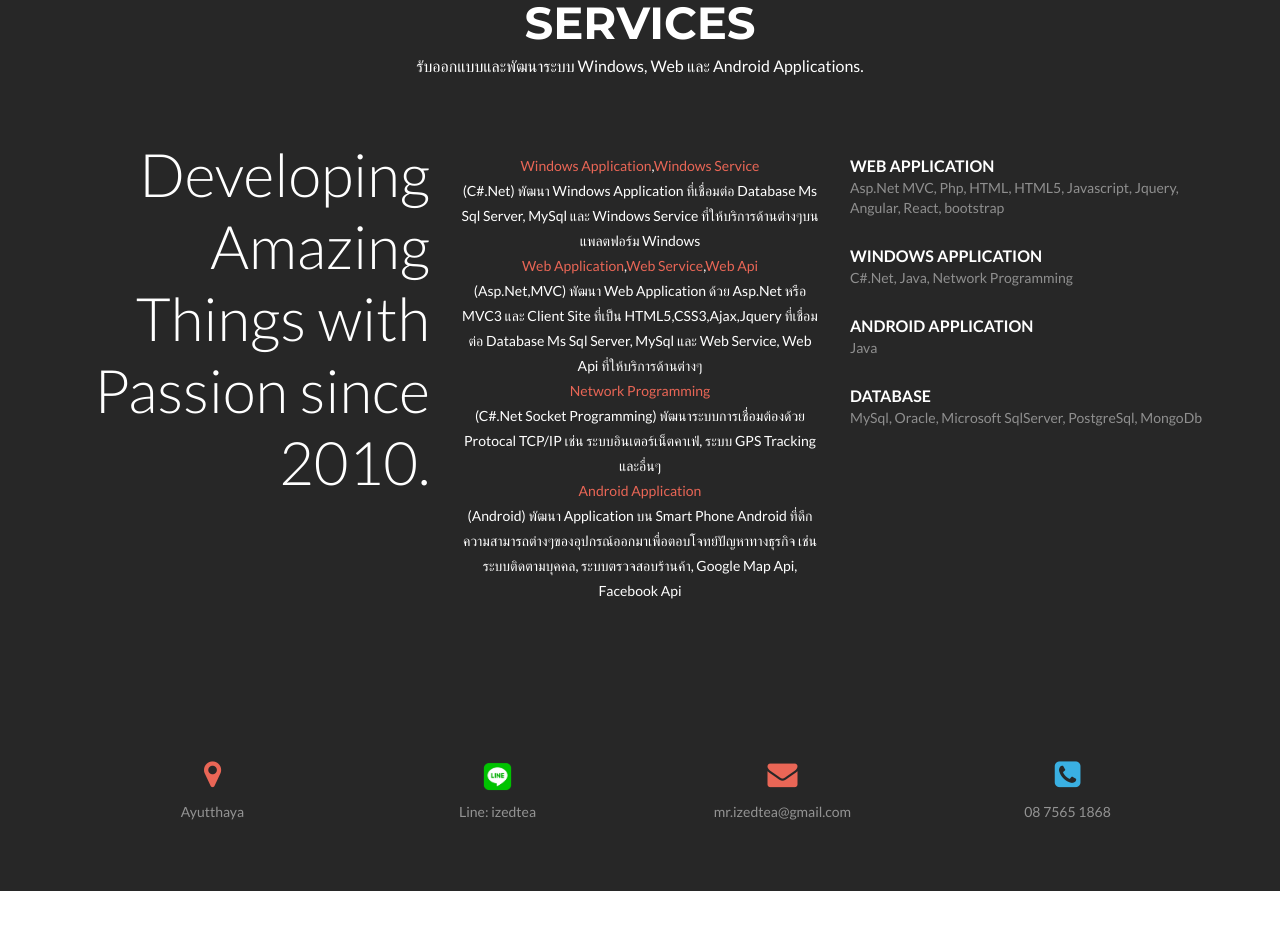
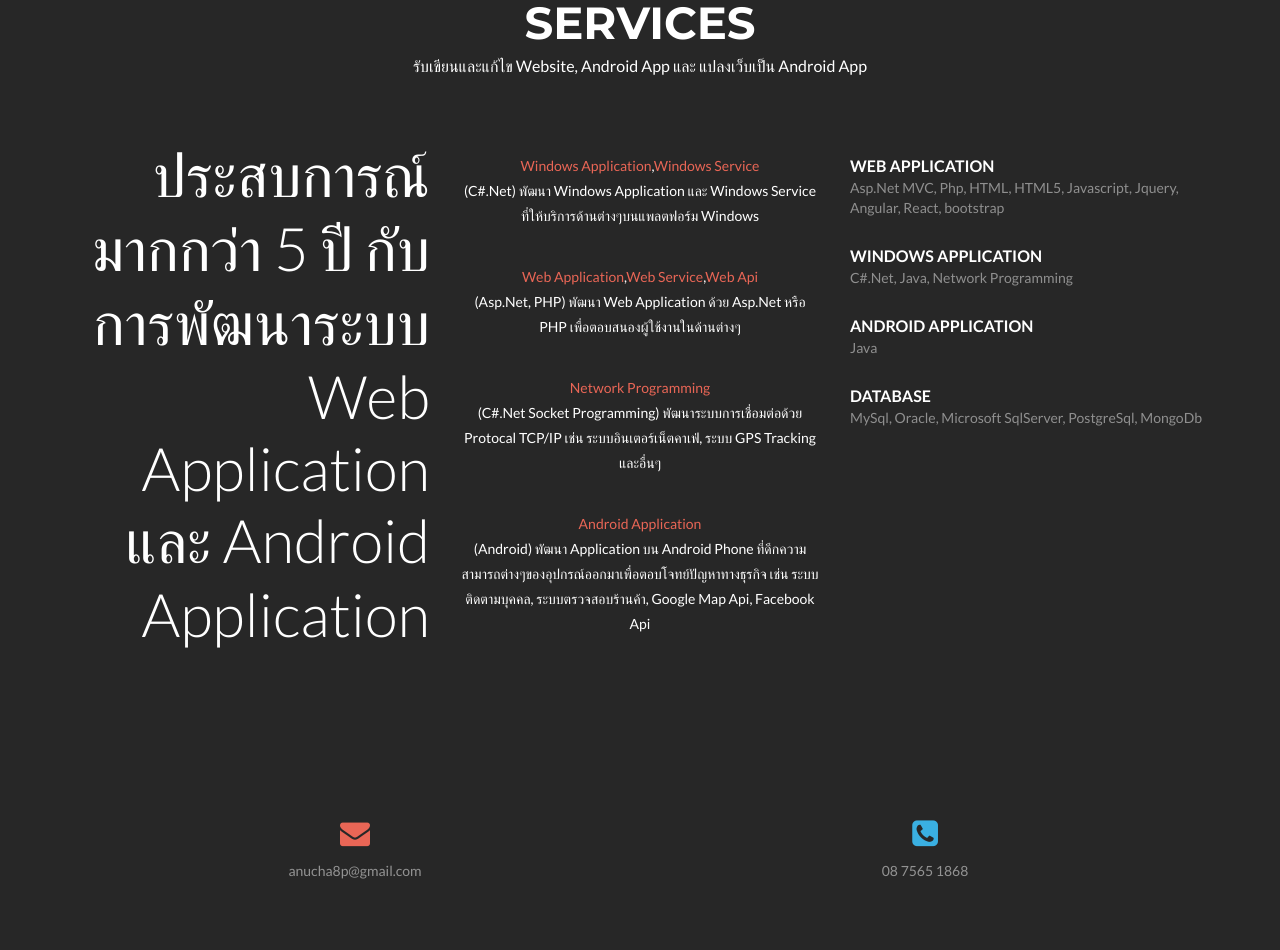
Before and after one commit to Anuchap/anuchap.github.io-, a plain HTML site: page index.html in a window 1280 px wide. Shown: the part 478-1428 px from the top of the page. Before the commit the page ends 1369 px from the top, so only its background shows below. Drawn offline with nearby package versions, Linux system fonts and the light colour scheme.

Commit message:
change content

```diff
--- a/index.html
+++ b/index.html
@@ -6,11 +6,11 @@
     <meta http-equiv="X-UA-Compatible" content="IE=edge">
     <meta name="viewport" content="width=device-width, initial-scale=1">
     <meta name="description" content="Thailand Programmer Freelanc">
-    <meta name="keywords" content="จ้างเขียนโปรแกรม, Programmer Freelance, จ้างเขียนเว็บ, รับเขียนโปรแกรม, รับเขียนเว็บ, asp.net, mvc, android, network programming, เขียนโปรแกรมมือถือ, เขียนเว็บ, NODEJS, React, Angular 2">
-    <meta name="author" content="AnuchaP.">
+    <meta name="keywords" content="จ้างเขียนโปรแกรม, Programmer Freelance, จ้างเขียนเว็บ, รับเขียนโปรแกรม, รับเขียนเว็บ, android, เขียนโปรแกรมมือถือ, รับเขียน Android Application, แปลงเว็บไซด์เป็น Android Application">
+    <meta name="author" content="Anuchap">
     <link rel="shortcut icon" href="images/code.png" />
     <!-- The above 3 meta tags *must* come first in the head; any other head content must come *after* these tags -->
-    <title> Programmer Freelance รับจ้างเขียนเว็บ, รับจ้างเขียนโปรแกรม</title>
+    <title> Programmer Freelance รับจ้างเขียนเว็บ, รับจ้างเขียนโปรแกรม, รับเขียน Android Application, แปลงเว็บไซด์เป็น Android Application</title>
 
     <!-- Bootstrap -->
     <link rel="stylesheet" href="https://maxcdn.bootstrapcdn.com/bootstrap/3.3.5/css/bootstrap.min.css">
@@ -47,6 +47,10 @@
         .about-us {
             padding-bottom: 0;
         }
+
+        li{
+            margin-bottom: 36px;
+        }
     </style>
 </head>
 
@@ -68,7 +72,7 @@
 
                 <!-- SHORT DESCRIPTION ABOUT THE SECTION -->
                 <h6 class="white-text">
-				รับออกแบบและพัฒนาระบบ Windows, Web และ Android Applications.
+				รับเขียนและแก้ไข Website, Android App และ แปลงเว็บเป็น Android App
 		</h6>
             </div>
             <!-- / END SECTION HEADER -->
@@ -79,7 +83,7 @@
                 <!-- COLUMN 1 - BIG MESSAGE ABOUT THE COMPANY-->
                 <div class="col-lg-4 col-md-4 column">
                     <div class="big-intro wow fadeInLeft animated animated" data-wow-offset="30" data-wow-duration="1.5s" data-wow-delay="0.15s" style="visibility: visible;-webkit-animation-duration: 1.5s; -moz-animation-duration: 1.5s; animation-duration: 1.5s;-webkit-animation-delay: 0.15s; -moz-animation-delay: 0.15s; animation-delay: 0.15s;">
-                        Developing Amazing Things with Passion since 2010.
+                        ประสบการณ์มากกว่า 5 ปี กับการพัฒนาระบบ Web Application และ Android Application
                     </div>
                 </div>
 
@@ -88,14 +92,14 @@
                     <p class="wow fadeInUp animated animated" data-wow-offset="30" data-wow-duration="1.5s" data-wow-delay="0.15s" style="visibility: visible;-webkit-animation-duration: 1.5s; -moz-animation-duration: 1.5s; animation-duration: 1.5s;-webkit-animation-delay: 0.15s; -moz-animation-delay: 0.15s; animation-delay: 0.15s;">
                         <ul>
                             <li><a href="https://www.google.com/search?q=Windows%20Application" target="_blank">Windows Application</a>,<a href="https://www.google.com/search?q=Windows%20Service" target="_blank">Windows Service</a>
-                                <br/>(C#.Net) พัฒนา Windows Application ที่เชื่อมต่อ Database Ms Sql Server, MySql และ Windows Service ที่ให้บริการด้านต่างๆบนแพลตฟอร์ม Windows
+                                <br/>(C#.Net) พัฒนา Windows Application และ Windows Service ที่ให้บริการด้านต่างๆบนแพลตฟอร์ม Windows
                             </li>
                             <li><a href="https://www.google.com/search?q=Web%20Application" target="_blank">Web Application</a>,<a href="https://www.google.com/search?q=Web%20Service" target="_blank">Web Service</a>,<a href="https://www.google.com/search?q=web%20api" target="_blank">Web Api</a>
-                                <br/>(Asp.Net,MVC) พัฒนา Web Application ด้วย Asp.Net หรือ MVC3 และ Client Site ที่เป็น HTML5,CSS3,Ajax,Jquery ที่เชื่อมต่อ Database Ms Sql Server, MySql และ Web Service, Web Api ที่ให้บริการด้านต่างๆ</li>
+                                <br/>(Asp.Net, PHP) พัฒนา Web Application ด้วย Asp.Net หรือ PHP เพื่อตอบสนองผู้ใช้งานในด้านต่างๆ</li>
                             <li><a href="https://www.google.com/search?q=Network%20Programming" target="_blank">Network Programming</a>
-                                <br/>(C#.Net Socket Programming) พัฒนาระบบการเชื่อมต้องด้วย Protocal TCP/IP เช่น ระบบอินเตอร์เน็ตคาเฟ่, ระบบ GPS Tracking และอื่นๆ</li>
+                                <br/>(C#.Net Socket Programming) พัฒนาระบบการเชื่อมต่อด้วย Protocal TCP/IP เช่น ระบบอินเตอร์เน็ตคาเฟ่, ระบบ GPS Tracking และอื่นๆ</li>
                             <li><a href="https://www.google.com/search?q=Android%20Application" target="_blank">Android Application</a>
-                                <br/>(Android) พัฒนา Application บน Smart Phone Android ที่ดึกความสามารถต่างๆของอุปกรณ์ออกมาเพื่อตอบโจทย์ปัญหาทางธุรกิจ เช่น ระบบติดตามบุคคล, ระบบตรวจสอบร้านค้า, Google Map Api, Facebook Api</li>
+                                <br/>(Android) พัฒนา Application บน Android Phone ที่ดึกความสามารถต่างๆของอุปกรณ์ออกมาเพื่อตอบโจทย์ปัญหาทางธุรกิจ เช่น ระบบติดตามบุคคล, ระบบตรวจสอบร้านค้า, Google Map Api, Facebook Api</li>
                         </ul>
                     </p>
                 </div>
@@ -147,30 +151,16 @@
     <footer>
         <div class="container">
 
-            <!-- ADDRESS-->
-            <div class="col-md-3 company-details">
-                <div class="icon-top red-text">
-                    <i class="fa fa-map-marker fa-2"></i>
-                </div>
-                Ayutthaya
-            </div>
-
-            <!-- LINE-->
-            <div class="col-md-3 company-details">
-                <img src="images/line.png" style="width: 37px;margin-bottom: 4px;" />
-                <br/> Line: izedtea
-            </div>
-
             <!-- EMAIL-->
-            <div class="col-md-3 company-details">
+            <div class="col-md-6 company-details">
                 <div class="icon-top red-text">
                     <i class="fa fa-envelope fa-2"></i>
                 </div>
-                mr.izedtea@gmail.com
+                anucha8p@gmail.com
             </div>
 
             <!-- PHONE NUMBER -->
-            <div class="col-md-3 company-details">
+            <div class="col-md-6 company-details">
                 <div class="icon-top blue-text">
                     <i class="fa fa-phone-square fa-2"></i>
                 </div>
```
